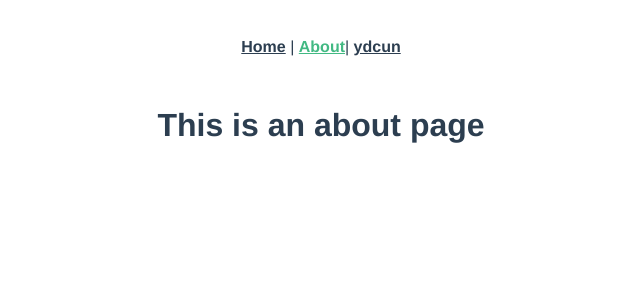
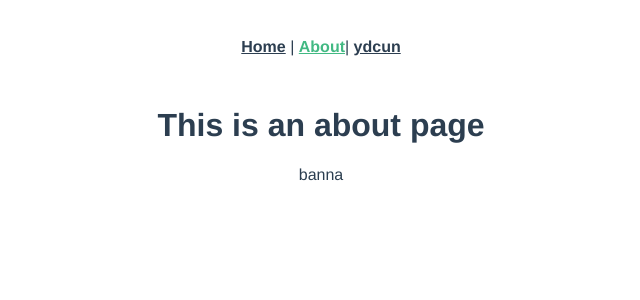
Before and after one commit to ydcun/vue-demo, a Vue app: page /#/about in a window 1280 px wide. Shown: the top 300 px of the page, without its empty margins (319-959 px from the left). Built offline with nearby package versions, Linux system fonts and the light colour scheme.

Commit message:
动态路由传参数-props, query, route

```diff
--- a/src/router/router.js
+++ b/src/router/router.js
@@ -5,7 +5,10 @@ export default [
 	path: '/',
 	alias: '/home-page',
     name: 'home',
-    component: Home
+	component: Home,
+	props: route => ({
+		food: route.query.food
+	})
   },
   {
     path: '/about',
@@ -13,7 +16,10 @@ export default [
     // route level code-splitting
     // this generates a separate chunk (about.[hash].js) for this route
     // which is lazy-loaded when the route is visited.
-    component: () => import(/* webpackChunkName: "about" */ '@/views/About.vue')
+	component: () => import(/* webpackChunkName: "about" */ '@/views/About.vue'),
+	props: {
+		food: "banna"
+	}
   },
   {
 	path: '/ydcun/:name',
@@ -68,5 +74,10 @@ export default [
 	  redirect: to => {
 		  return '/'
 	  }
+  },
+  {
+	  path: '/ydcun2/:name',
+	  component: () => import('@/views/ydcun1.vue'),
+	  props: true
   }
 ]
--- a/src/views/About.vue
+++ b/src/views/About.vue
@@ -1,5 +1,16 @@
 <template>
   <div class="about">
     <h1>This is an about page</h1>
+	{{ food }}
   </div>
 </template>
+<script>
+export default {
+	props: {
+		food: {
+			type: String,
+			default: 'apple'
+		}
+	}
+}
+</script>
--- a/src/views/Home.vue
+++ b/src/views/Home.vue
@@ -1,5 +1,6 @@
 <template>
   <div class="home">
+	  <b>{{food}}</b>
 	<button @click="handleClick('back')">返回上一页</button>
 	<button @click="handleClick('push')">跳转</button>
 	<button @click="handleClick('push2')">跳转2</button>
@@ -40,6 +41,12 @@ export default {
 				}
 			})
 	  }
+  },
+  props: {
+	  food: {
+		  type: String,
+		  default: "apple"
+	  }
   }
 }
 </script>
--- /dev/null
+++ b/src/views/ydcun1.vue
@@ -0,0 +1,18 @@
+<template>
+  <div class="home">
+    HelloWorld {{ name }}
+  </div>
+</template>
+
+<script>
+
+export default {
+  //
+  props: {
+	  name: {
+		  type: String,
+		  default: 'hi'
+	  }
+  }
+}
+</script>
```
